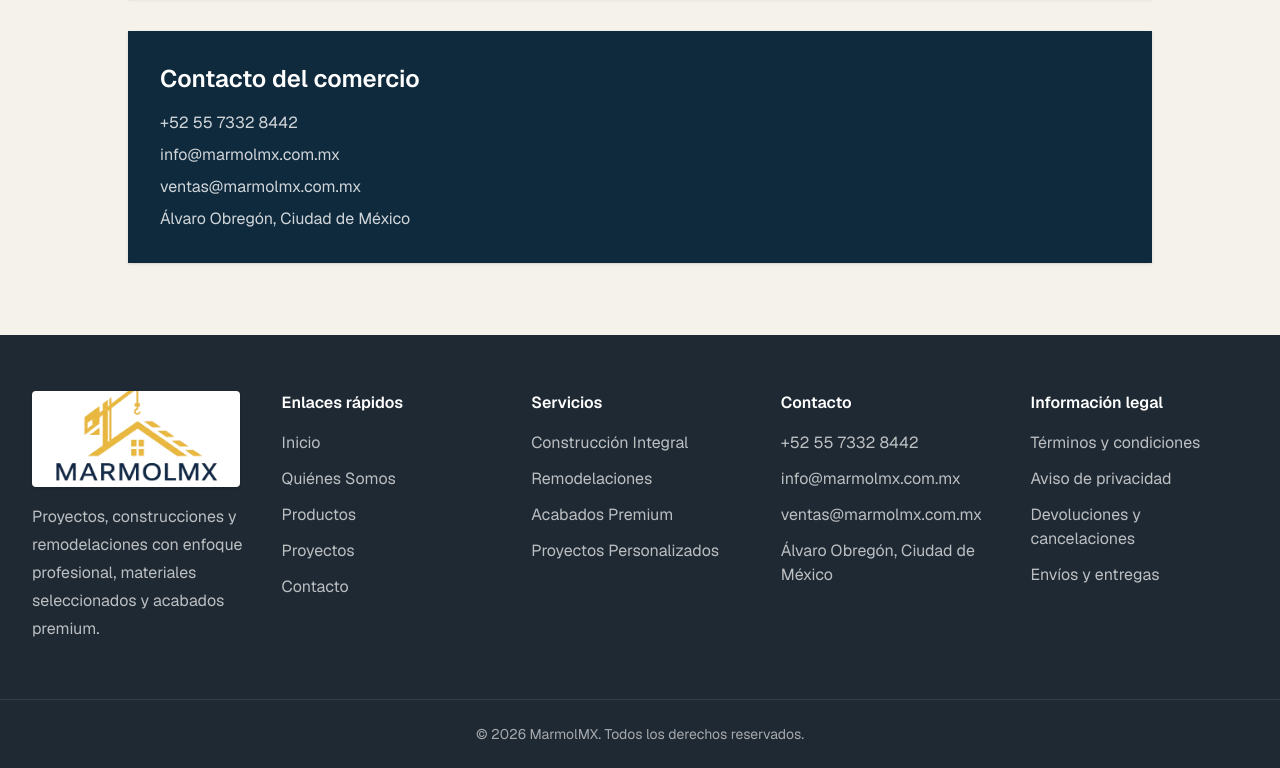
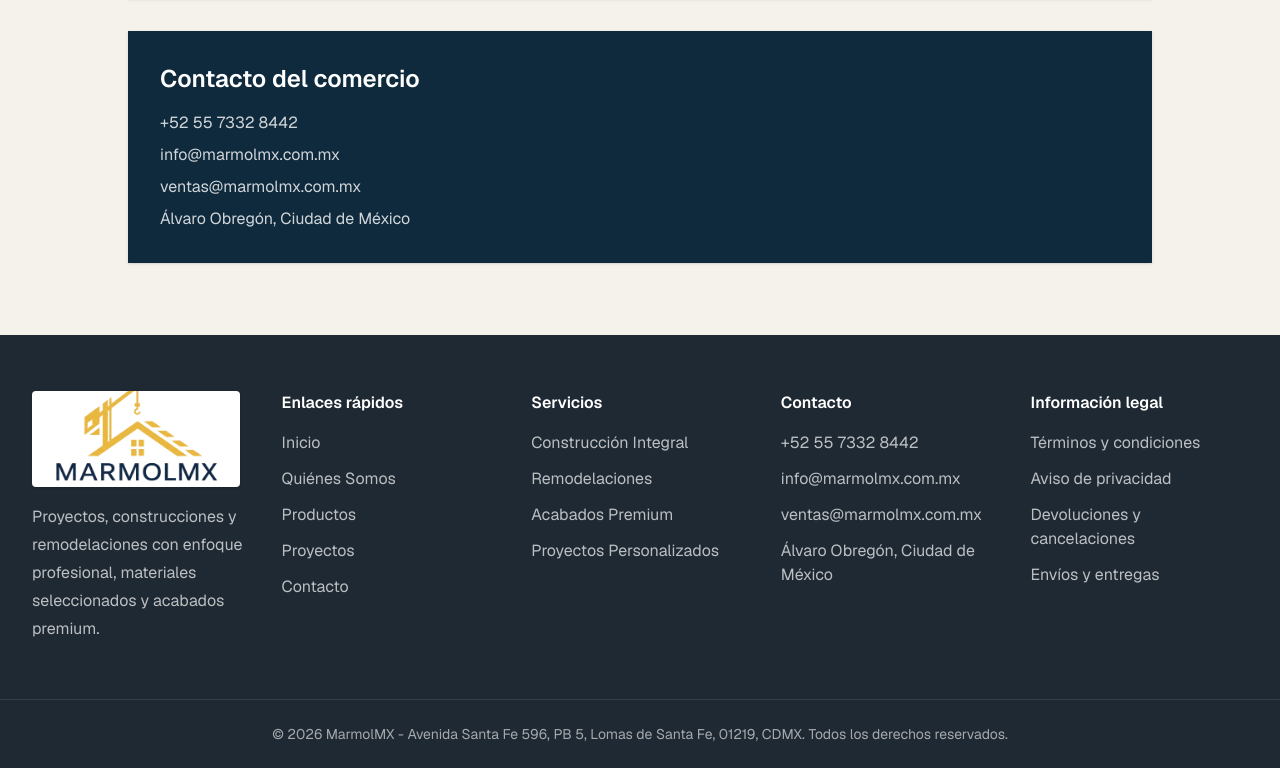
Before and after one commit to loyaltyos/marmolmx-web, a Next.js app: page /openpay-certificacion in a window 1280 px wide. Shown: the part 1868-2636 px from the top of the page. Built offline with nearby package versions, Linux system fonts and the light colour scheme; no server answers.

Commit message:
Se agrega en el footer direccion fiscal

```diff
--- a/src/components/Footer.tsx
+++ b/src/components/Footer.tsx
@@ -104,7 +104,7 @@
         </div>
       </div>
       <div className="border-t border-white/10 px-4 py-6 text-center text-sm text-white/60">
-        © {new Date().getFullYear()} MarmolMX. Todos los derechos reservados.
+        © {new Date().getFullYear()} MarmolMX - Avenida Santa Fe 596, PB 5, Lomas de Santa Fe, 01219, CDMX. Todos los derechos reservados.
       </div>
     </footer>
   );
```
